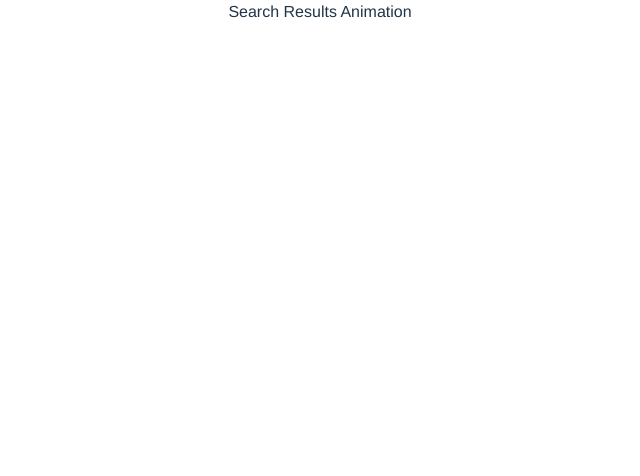
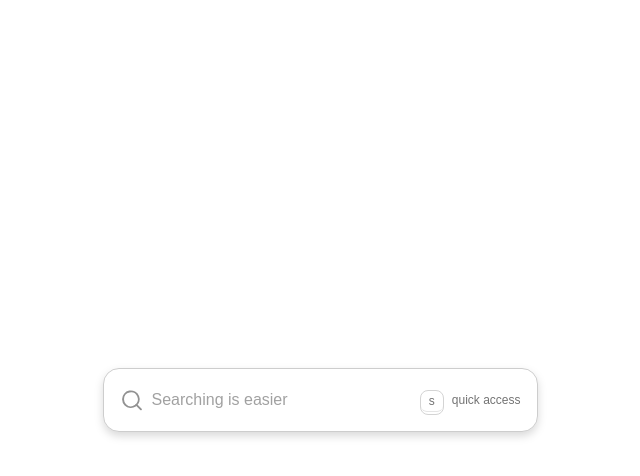
Before and after one commit to tejas-git64/Search-results-animation, a React (Vite) app: page / in a window 1280 px wide. Shown: the top 476 px of the page, without its empty margins (320-960 px from the left). Built offline with nearby package versions, Linux system fonts and the light colour scheme; a web font is replaced by a local one.

Commit message:
updated app

```diff
--- a/src/App.tsx
+++ b/src/App.tsx
@@ -1,9 +1,10 @@
 import "./App.css";
+import Card from "./Card";
 
 function App() {
   return (
-    <div>
-      <p>Search Results Animation</p>
+    <div className="w-full h-full flex items-center font-mona justify-center">
+      <Card />
     </div>
   );
 }
```
